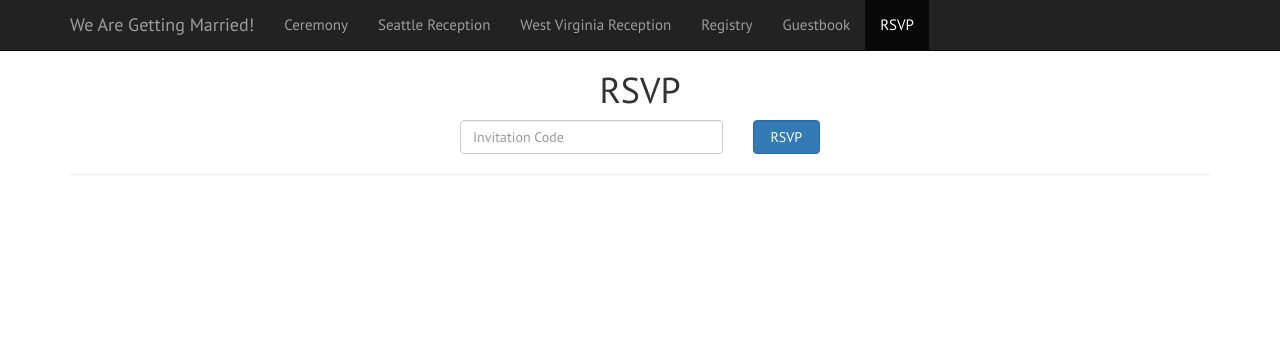
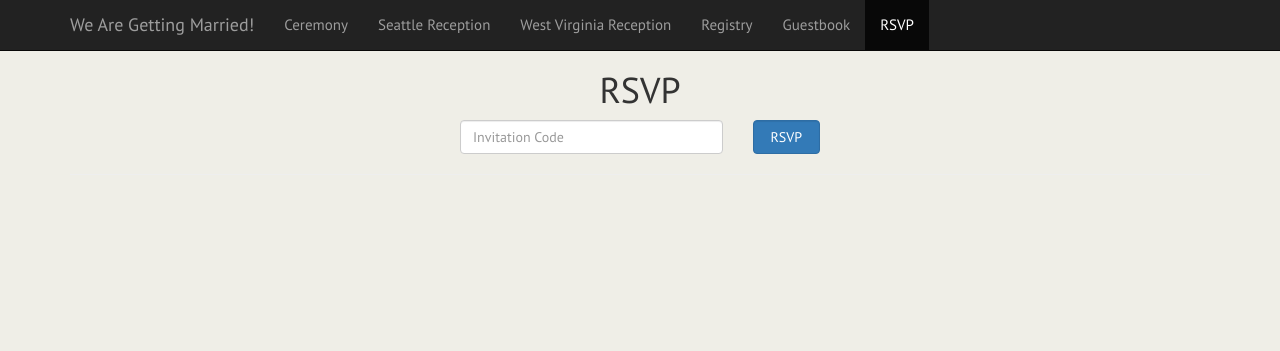
Before and after one commit to jsayles/wedding, a Django app: page /rsvp/ in a window 1280 px wide. Shown: the top 351 px of the page. Run offline with Django 3.2, Linux system fonts and the light colour scheme; parts of the project's set-up code (start-up, migrations or seed data) failed here and were passed over; some libraries are stand-ins or nearby versions.

Commit message:
updated background color

```diff
--- a/static/css/wedding.css
+++ b/static/css/wedding.css
@@ -2,6 +2,7 @@ body {
 	font-family: 'PT Sans', sans-serif;
 	font-size: 150%;
 	padding-top: 50px;
+	background: #efeee7;
 }
 
 #content {
```
